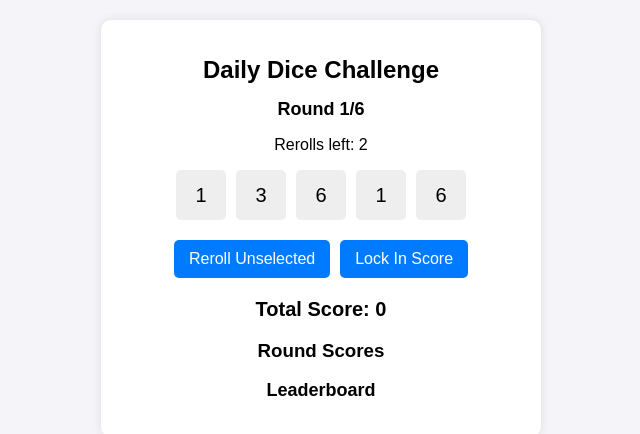
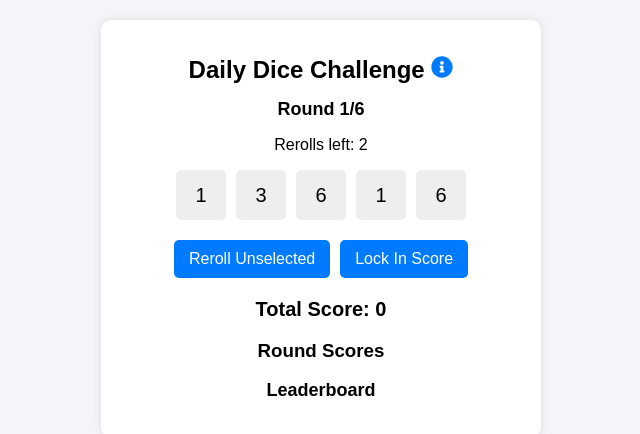
Before and after one commit to andrewgder/dailydice, a React (Create React App) app: page / in a window 1280 px wide. Shown: the top 434 px of the page, without its empty margins (319-959 px from the left). Built offline with nearby package versions, Linux system fonts and the light colour scheme.

Commit message:
added game rules modal

```diff
--- a/package.json
+++ b/package.json
@@ -6,6 +6,7 @@
     "cra-template": "1.2.0",
     "react": "^19.0.0",
     "react-dom": "^19.0.0",
+    "react-icons": "^5.4.0",
     "react-scripts": "5.0.1",
     "web-vitals": "^4.2.4"
   },
--- a/public/index.html
+++ b/public/index.html
@@ -24,7 +24,7 @@
       work correctly both with client-side routing and a non-root public URL.
       Learn how to configure a non-root public URL by running `npm run build`.
     -->
-    <title>React App</title>
+    <title>Daily Dice</title>
   </head>
   <body>
     <noscript>You need to enable JavaScript to run this app.</noscript>
--- a/src/components/DiceGame.js
+++ b/src/components/DiceGame.js
@@ -2,6 +2,8 @@ import { useState } from "react";
 import Dice from "./Dice"; // Import the Dice component
 import "../styles/App.css";
 import DiceRollAudio from "./DiceAudio";
+import GameRules from "./InfoModal";
+import InfoModal from "./InfoModal";
 
 const generateDailyRolls = () => {
   return Array(6)
@@ -80,7 +82,9 @@ export default function DiceGame() {
 
   return (
     <div className="game-container">
-      <h1 className="title">Daily Dice Challenge</h1>
+      <h1 className="title">
+        Daily Dice Challenge <InfoModal />
+      </h1>
       <h2 className="round">
         {" "}
         {gameOver ? "Game Over!" : `Round ${currentRound + 1}/6`}
--- /dev/null
+++ b/src/components/InfoModal.js
@@ -0,0 +1,41 @@
+import React, { useState } from "react";
+import { FaInfoCircle } from "react-icons/fa";
+import "../styles/InfoModal.css"; // Ensure the styles are applied
+
+const InfoModal = () => {
+  const [isOpen, setIsOpen] = useState(false);
+
+  return (
+    <div className="info-modal-container">
+      {/* Info Icon to Open Modal */}
+      <FaInfoCircle className="info-icon" onClick={() => setIsOpen(true)} />
+
+      {/* Fullscreen Modal */}
+      {isOpen && (
+        <div className="modal-overlay" onClick={() => setIsOpen(false)}>
+          <div className="modal-content" onClick={(e) => e.stopPropagation()}>
+            <h2>Game Rules</h2>
+            <ul>
+              <li>Each game consists of 6 rounds.</li>
+              <li>You roll 5 dice per round.</li>
+              <li>You can reroll up to 2 times per round.</li>
+              <li>Score is based on the total sum or special combinations:</li>
+              <ul>
+                <li>3 of a Kind: Sum of all dice.</li>
+                <li>4 of a Kind: Sum of all dice.</li>
+                <li>Full House: 25 points.</li>
+                <li>Small Straight: 30 points.</li>
+                <li>Large Straight: 40 points.</li>
+                <li>Yahtzee (5 of a Kind): 50 points.</li>
+                <li>Chance: Sum of all dice.</li>
+              </ul>
+              <li>Maximize points using strategic rerolls!</li>
+            </ul>
+          </div>
+        </div>
+      )}
+    </div>
+  );
+};
+
+export default InfoModal;
--- /dev/null
+++ b/src/styles/InfoModal.css
@@ -0,0 +1,53 @@
+/* Container for Info Icon */
+.info-modal-container {
+  position: relative;
+  display: inline-block;
+  cursor: pointer;
+}
+
+/* Info Icon Style */
+.info-icon {
+  font-size: 22px;
+  color: #007bff;
+  cursor: pointer;
+  transition: color 0.3s;
+}
+
+.info-icon:hover {
+  color: #0056b3;
+}
+
+/* Fullscreen Modal Overlay */
+.modal-overlay {
+  position: fixed;
+  top: 0;
+  left: 0;
+  width: 100%;
+  height: 100%;
+  background: rgba(0, 0, 0, 0.7);
+  display: flex;
+  align-items: center;
+  justify-content: center;
+  z-index: 1000;
+}
+
+/* Centered Modal Content */
+.modal-content {
+  background: white;
+  padding: 20px;
+  border-radius: 10px;
+  box-shadow: 0 0 15px rgba(0, 0, 0, 0.3);
+  max-width: 400px;
+  text-align: center;
+  position: relative;
+}
+
+/* Exit on click anywhere */
+.modal-overlay:after {
+  content: "";
+  position: absolute;
+  width: 100%;
+  height: 100%;
+  top: 0;
+  left: 0;
+}
```
Also changed, not shown: public/manifest.json, 1 other file (tests, documents, lock files or other folders).
